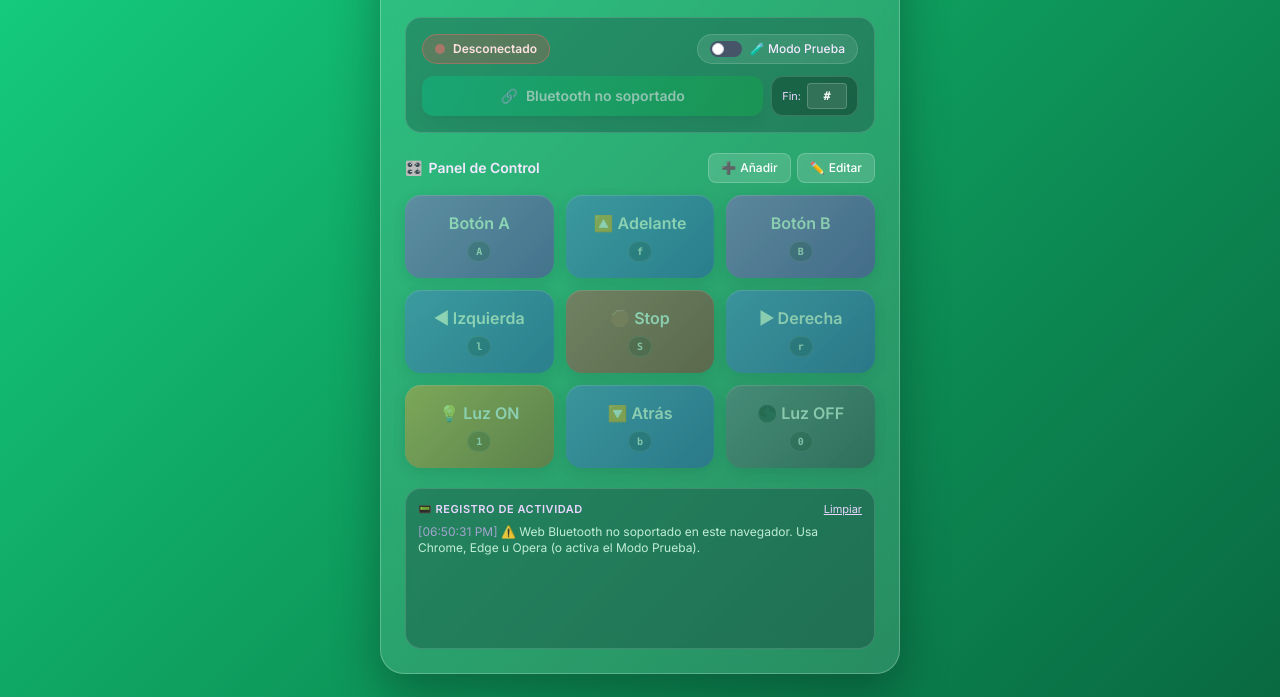
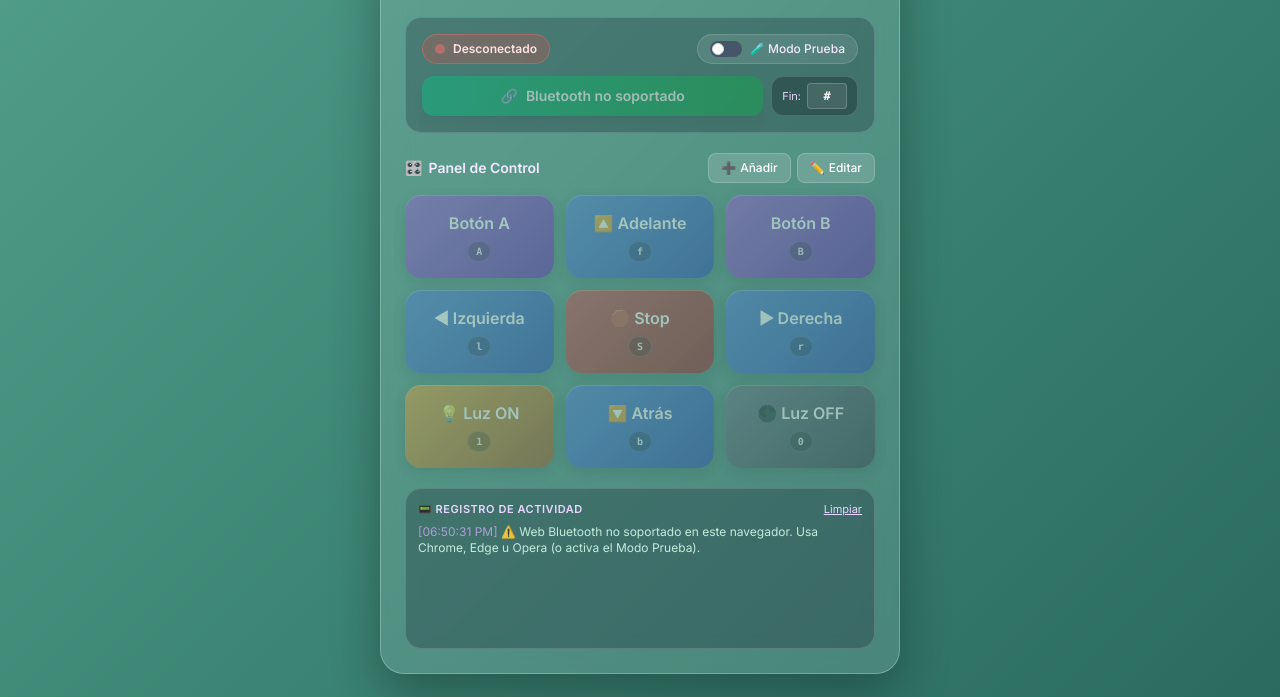
Before and after one commit to sanchito1705/la-cosa-esa-V, a plain HTML site: page index.html in a window 1280 px wide. Shown: the part 103-800 px from the top of the page. Drawn offline with nearby package versions, Linux system fonts and the light colour scheme.

Commit message:
Update index.html

```diff
--- a/index.html
+++ b/index.html
@@ -19,7 +19,7 @@
         }
 
         body {
-            background: linear-gradient(135deg, #15CF80 0%, #0E9C5D 50%, #096941 100%);
+            background: linear-gradient(135deg, #519E8A 0%, #3C8574 50%, #2A6B60 100%);
             min-height: 100vh;
             display: flex;
             justify-content: center;
```
